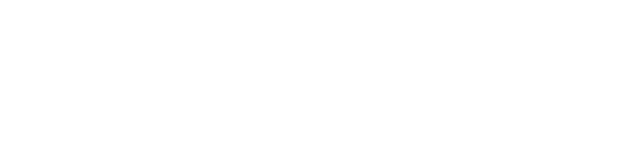
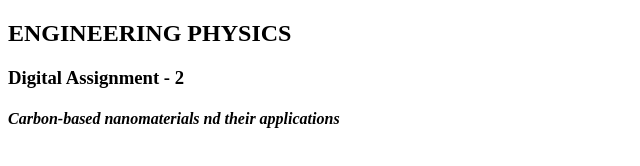
Before and after one commit to aadilMohd/physicsDigitalAssignment2, a plain HTML site: page index.html in a window 1280 px wide. Shown: the whole page, without its empty margins (0-640 px from the left). Drawn offline with Linux system fonts and the light colour scheme.

Commit message:
added headings

```diff
--- a/index.html
+++ b/index.html
@@ -12,6 +12,19 @@
       </header>
       <main>
           <section id="headings" class="headings">
+              <div>
+
+                <h1><B>ENGINEERING PHYSICS</B></h1>
+
+              </div>
+              <div>
+
+                <h3><B>Digital Assignment - 2</B></h3>
+
+              </div>
+              <div>
+              <h4><B><i>Carbon-based nanomaterials nd their applications</i></B></h4>
+            </div>
 
 
 
```
